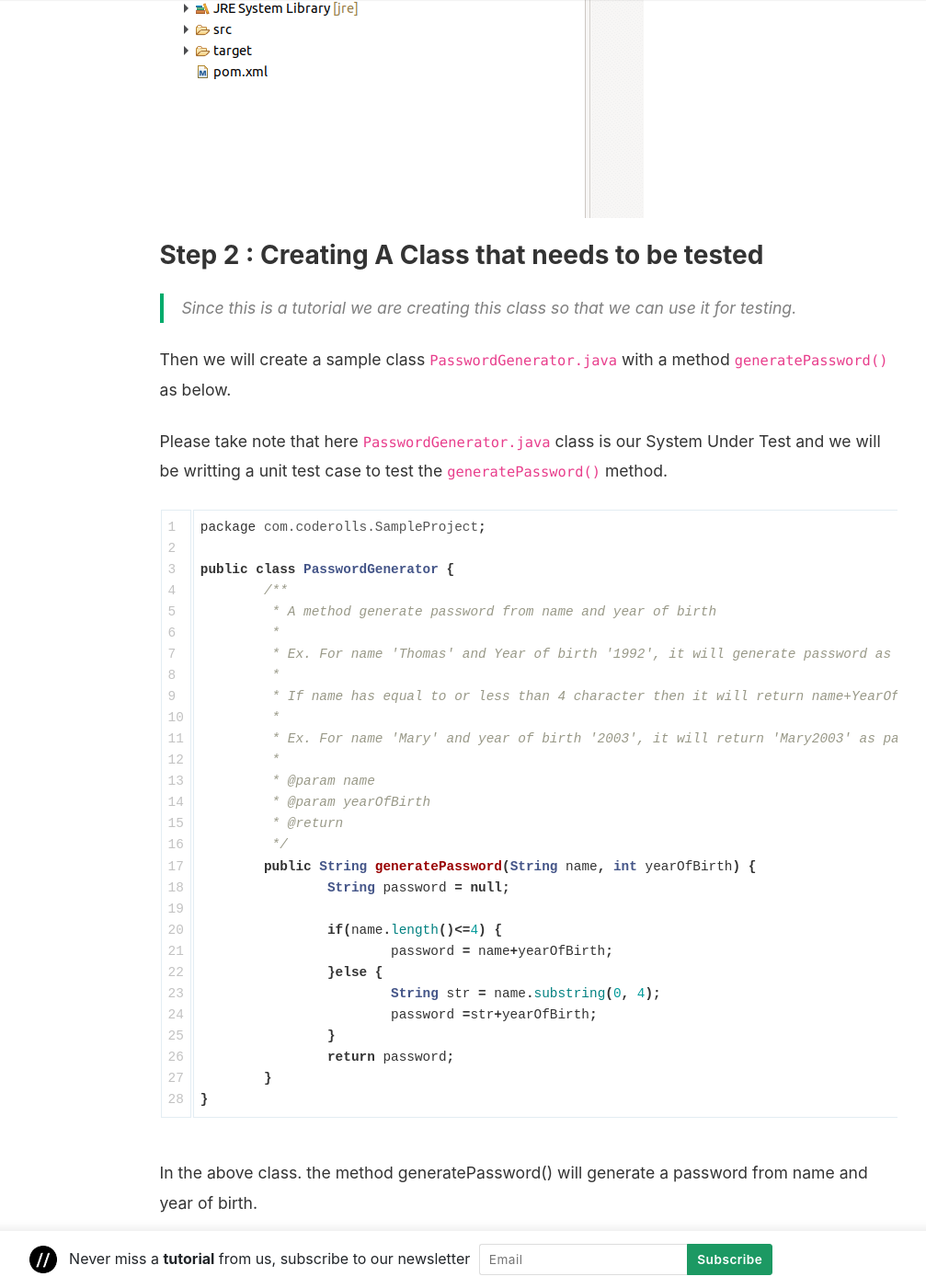
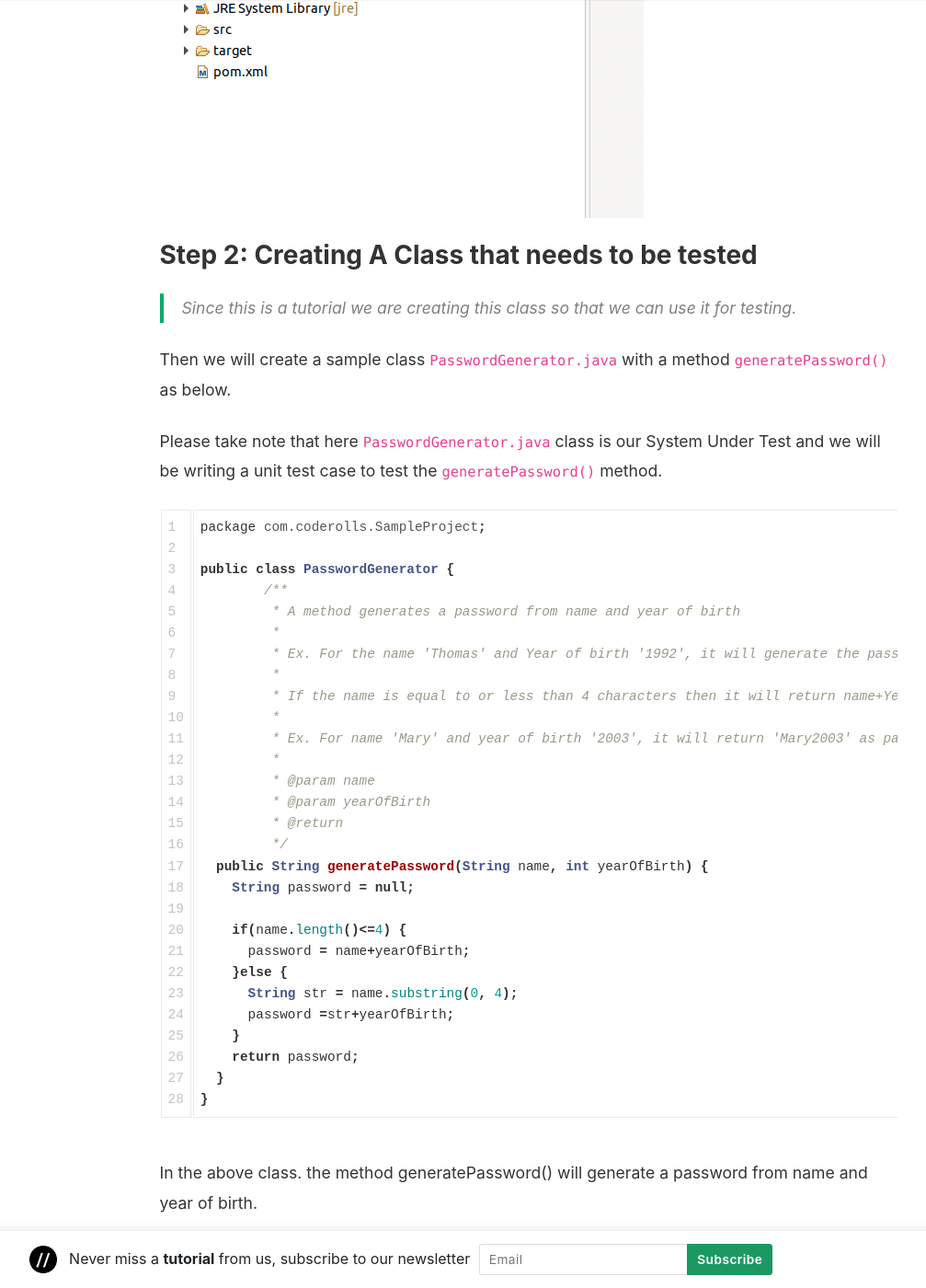
Before and after one commit to coderolls/coderolls-blog, a Jekyll site: the page built from _posts/junit/2022-08-30-junit-test-case-in-java.md, in a window 1280 px wide and 1400 px high, scrolled down 1400 px. Shown: the whole window at 92% size, without its empty margins (204-1211 px from the left). Built offline with Jekyll 4.4.1, drawn with Linux system fonts in a browser that asks for light colours; nearby versions of some CDN libraries; comment, search, counter and statistics services are not loaded; some of the changed text lies outside the part shown.

Commit message:
Update 2022-08-30-junit-test-case-in-java.md

````diff
--- a/_posts/junit/2022-08-30-junit-test-case-in-java.md
+++ b/_posts/junit/2022-08-30-junit-test-case-in-java.md
@@ -15,11 +15,11 @@
 
 JUnit framework helps developers to test their code on its own.
 
-## How to write JUnit Test case in Java?
+## How to write a JUnit Test case in Java?
 
 To write the first JUnit Test case we will take a sample method `generatePassword()` and check if it is generating the password as expected.
 
-### Step 1 : Creating A Maven Project
+### Step 1: Creating A Maven Project
 
 First, we need to create a maven project. You can refer to the article [How To Create A Maven Project In Eclipse?](/maven-project/) The maven project helps us organize the source code and test code separately.
 
@@ -27,24 +27,24 @@
 
 ![A Maven project Structure in Eclipse](/assets/images/2022-08-30-junit-test-case/001-junit-project-structure.png)
 
-### Step 2 : Creating A Class that needs to be tested
+### Step 2: Creating A Class that needs to be tested
 
 >  Since this is a tutorial we are creating this class so that we can use it for testing.
 
 Then we will create a sample class `PasswordGenerator.java` with a method `generatePassword()` as below.
 
-Please take note that here `PasswordGenerator.java` class is our System Under Test and we will be writting a unit test case to test the `generatePassword()` method.
+Please take note that here `PasswordGenerator.java` class is our System Under Test and we will be writing a unit test case to test the `generatePassword()` method.
 
 ```java
 package com.coderolls.SampleProject;
 
 public class PasswordGenerator {
 	/**
-	 * A method generate password from name and year of birth
+	 * A method generates a password from name and year of birth
 	 *
-	 * Ex. For name 'Thomas' and Year of birth '1992', it will generate password as 'Thom1992'.
+	 * Ex. For the name 'Thomas' and Year of birth '1992', it will generate the password as 'Thom1992'.
 	 *
-	 * If name has equal to or less than 4 character then it will return name+YearOfith as password.
+	 * If the name is equal to or less than 4 characters then it will return name+YearOfith as password.
 	 *
 	 * Ex. For name 'Mary' and year of birth '2003', it will return 'Mary2003' as password.
 	 *
@@ -52,17 +52,17 @@
 	 * @param yearOfBirth
 	 * @return
 	 */
-	public String generatePassword(String name, int yearOfBirth) {
-		String password = null;
+  public String generatePassword(String name, int yearOfBirth) {
+    String password = null;
 
-		if(name.length()<=4) {
-			password = name+yearOfBirth;
-		}else {
-			String str = name.substring(0, 4);
-			password =str+yearOfBirth;
-		}
-		return password;
-	}
+    if(name.length()<=4) {
+      password = name+yearOfBirth;
+    }else {
+      String str = name.substring(0, 4);
+      password =str+yearOfBirth;
+    }
+    return password;
+  }
 }
 ```
 
@@ -74,7 +74,7 @@
 
 Ex. For the name 'Mary' and year of birth '2003', it will return 'Mary2003' as the password. And for 'Om' and '2001', it will return 'Om2001' as the password.
 
-### Step 3 : Creating A JUnit Test Case
+### Step 3: Creating A JUnit Test Case
 
 To create a JUnit test case, write click on the `src/test/java` and `New`>`JUnit Test Case`. You will see the screen as given below.
 
@@ -89,7 +89,7 @@
 
 ![Naming Junit Test Case and Adding Class Under Test](/assets/images/2022-08-30-junit-test-case/003-junit-test-case-create.png)
 
-### Step 4 : Writing First Junit Test Case method
+### Step 4: Writing First Junit Test Case method
 
 Here we will be writing our first unit test case. We will be using the @Test annotation for our test case.
 
@@ -99,17 +99,17 @@
 
 ```java
 	@Test
-	public void testGeneratePassword() {
-		String name= "Joseph";
-		int yearOFBirth = 1998;
+  public void testGeneratePassword() {
+    String name= "Joseph";
+    int yearOFBirth = 1998;
 
-		String expected = "Jose1998";
+    String expected = "Jose1998";
 
-		PasswordGenerator passwordGenerator = new PasswordGenerator();
-		String actual = passwordGenerator.generatePassword(name, yearOFBirth);
+    PasswordGenerator passwordGenerator = new PasswordGenerator();
+    String actual = passwordGenerator.generatePassword(name, yearOFBirth);
 
-		assertEquals(expected, actual);
-	}
+    assertEquals(expected, actual);
+  }
 ```
 
 In the above unit test case method, we have used the `assertEquals(expected, actual)` method of JUnit's Assert class to test the `generatePassword()` method.
@@ -128,9 +128,9 @@
 
 ![Green Bar showing the JUnit Test Case Success](/assets/images/2022-08-30-junit-test-case/004-junit-test-case-run-green-bar.png)
 
-To check whether the code is covered by the unit test we can check the code coverage. To test the code coverage, right-click in the test case editor and select `Coverage As`>`JUnit Test Case` or shortcut is `alt+shift+E, T`
+To check whether the code is covered by the unit test we can check the code coverage. To test the code coverage, right-click in the test case editor and select `Coverage As`>`JUnit Test Case` or the shortcut is `alt+shift+E, T`
 
-We can check how many lines of `PasswordGenerator.java` class are covered by the unit test case we have written till now.
+We can check how many lines of the `PasswordGenerator.java` class are covered by the unit test case we have written till now.
 
 In the below screenshot of `PasswordGenerator.java`, we can see
 
@@ -214,7 +214,7 @@
 
 We have used `assertEquals(expected, actual)` and `assertNull(actual) ` methods of the Assert class.
 
-In the first and second test methods the test passes if the `expected` and `actual` results are the same.
+In the first and second test methods, the test passes if the `expected` and `actual` results are the same.
 
 ```java
 assertEquals(expected, actual)
@@ -228,6 +228,6 @@
 
 ---
 
-The example java programs used in the above article can be found at this GitHub repository, [coderolls/junit-tutorial](https://github.com/coderolls/junit-tutorial).
+The example Java programs used in the above article can be found at this GitHub repository, [coderolls/junit-tutorial](https://github.com/coderolls/junit-tutorial).
 
 Please write your thoughts in the comment section below.
````
Also changed, not shown: other parts of _posts/junit/2022-08-30-junit-test-case-in-java.md (+6 -6 lines).
